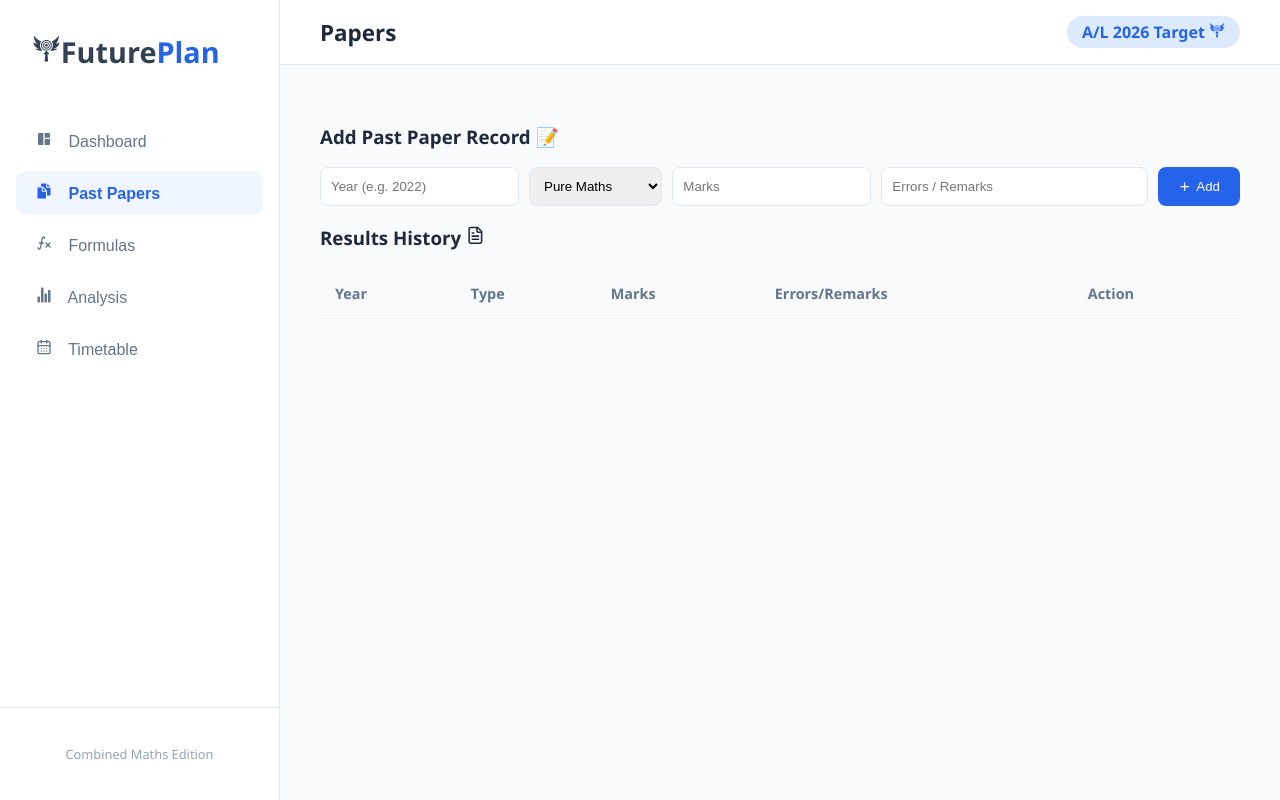
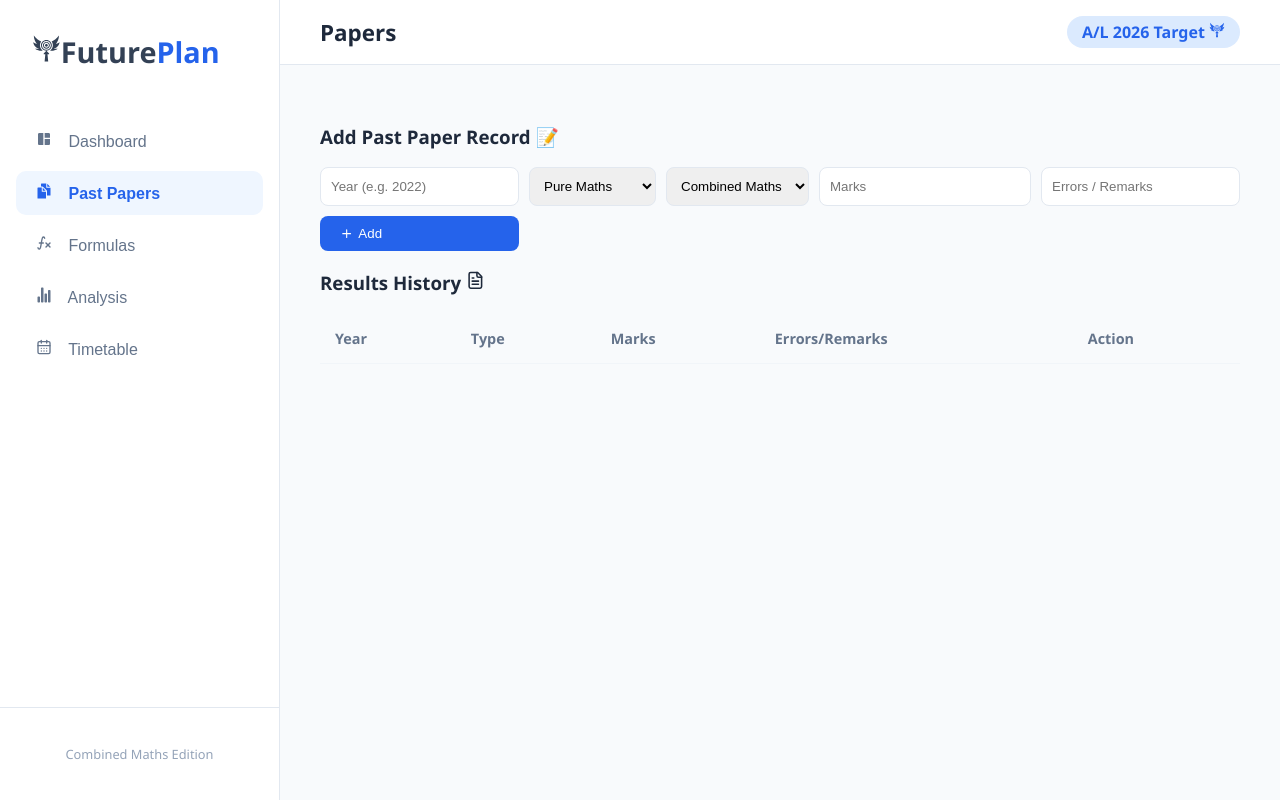
Before and after one commit to lakshan-beast/Future-Plan, a React (Vite) app: page / in a window 1280 px wide. Both pictures are taken after a click on the button "Past Papers". Built offline with nearby package versions, Linux system fonts and the light colour scheme.

Commit message:
Add subject selection to Papers component: enhance form data with subject options

```diff
--- a/src/pages/Papers.jsx
+++ b/src/pages/Papers.jsx
@@ -7,9 +7,11 @@ const Papers = () => {
     return saved ? JSON.parse(saved) : [];
   });
 
+  // state එක මේ විදිහට වෙනස් කරන්න
   const [formData, setFormData] = useState({
     year: "",
-    type: "Pure",
+    subject: "Maths", // අලුතින් එකතු කළා
+    type: "Theory/Full",
     marks: "",
     errors: "",
   });
@@ -48,6 +50,16 @@ const Papers = () => {
             }>
             <option value="Pure">Pure Maths</option>
             <option value="Applied">Applied Maths</option>
+          </select>
+
+          <select
+            value={formData.subject}
+            onChange={(e) =>
+              setFormData({ ...formData, subject: e.target.value })
+            }>
+            <option value="Maths">Combined Maths</option>
+            <option value="Physics">Physics</option>
+            <option value="Chemistry">Chemistry</option>
           </select>
           <input
             type="number"
```
